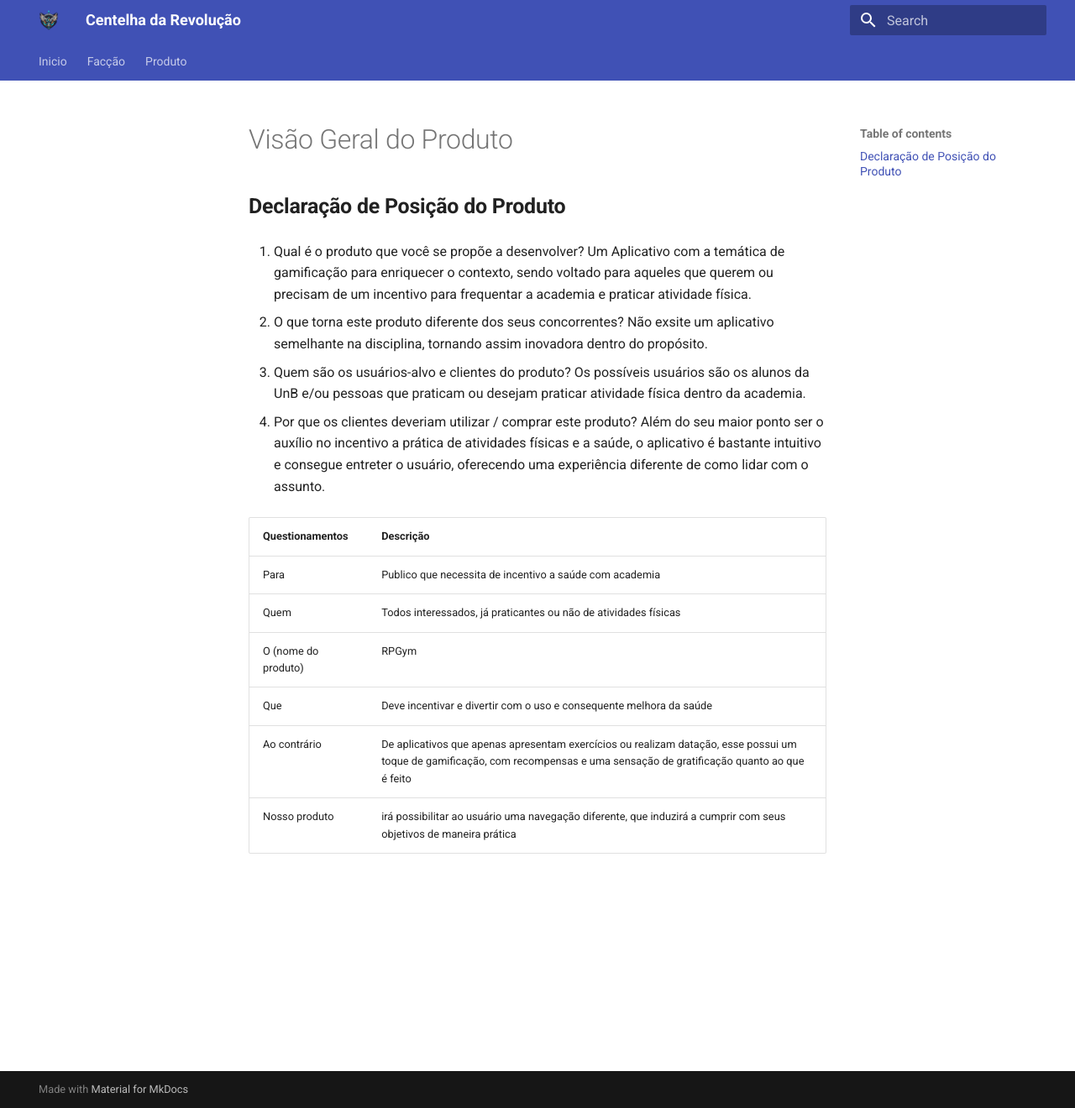
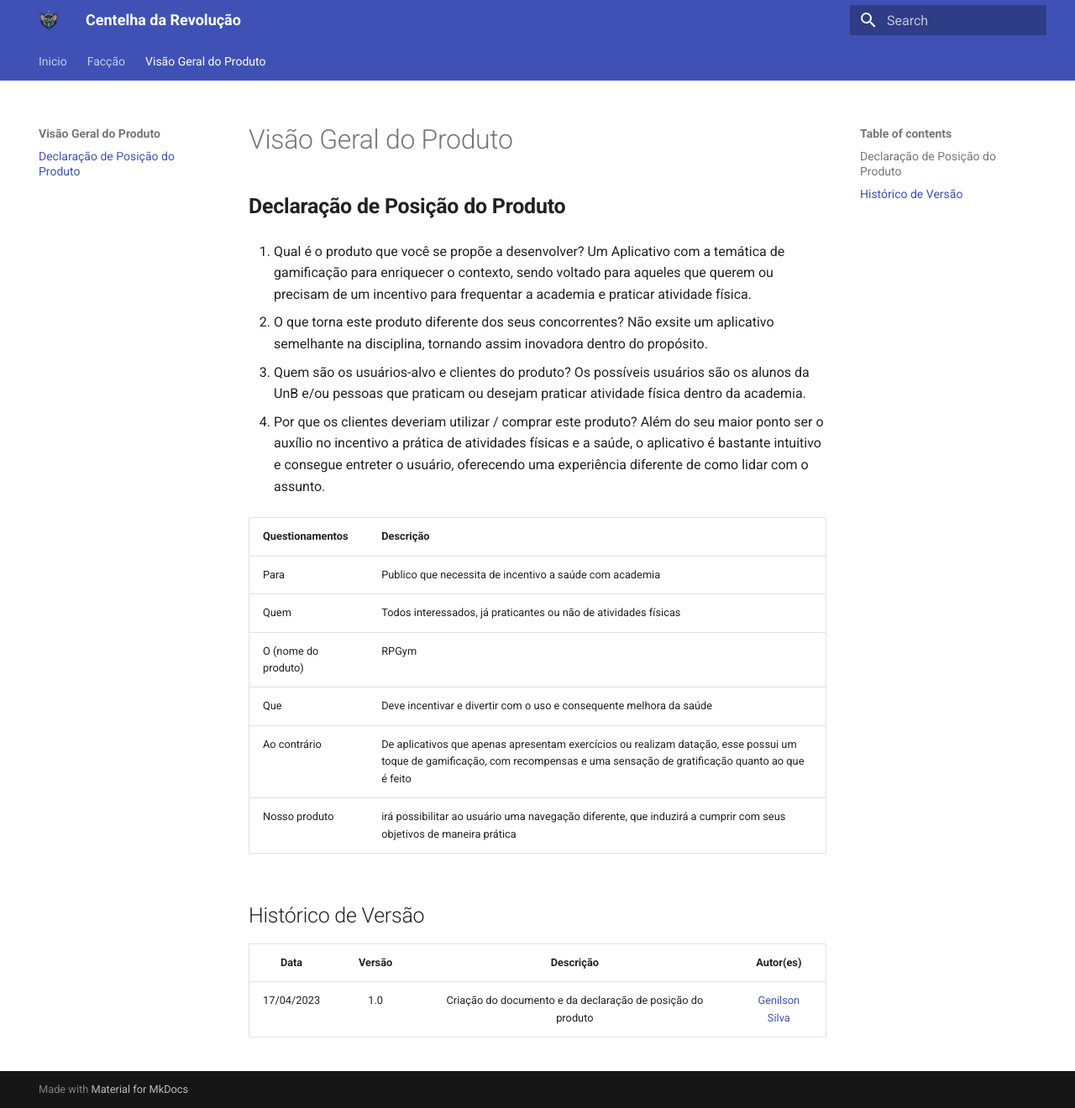
Before and after one commit to mdsreq-fga-unb/2024.1-RPGym, an MkDocs documentation site: the page built from docs/Produto/declaracao-de-posicao-do-produto.md, in a window 1280 px wide and 1320 px high. Shown: the whole window at 84% size. Built offline with MkDocs 1.6.1 and Material for MkDocs 9.7.7, drawn with Linux system fonts in a browser that asks for light colours.

Commit message:
Ajustando o Mkdocs com as novas pages

```diff
--- a/docs/declaracao-de-posicao-do-produto.md
+++ b/docs/Produto/declaracao-de-posicao-do-produto.md
@@ -18,3 +18,9 @@
 | Que                 | Deve incentivar e divertir com o uso e consequente melhora da saúde                                                                                  |
 | Ao contrário        | De aplicativos que apenas apresentam exercícios ou realizam datação, esse possui um toque de gamificação, com recompensas e uma sensação de gratificação quanto ao que é feito |
 | Nosso produto       | irá possibilitar ao usuário uma navegação diferente, que induzirá a cumprir com seus objetivos de maneira prática |
+
+## Histórico de Versão
+
+| Data | Versão                                   | Descrição                                          | Autor(es)                     |
+| :------------: | :--------------------------------------: | :-----------------------------------------------: | :--------------------------: |
+17/04/2023 | 1.0 | Criação do documento e da declaração de posição do produto | [Genilson Silva](https://github.com/GenilsonJrs) |
--- a/mkdocs.yml
+++ b/mkdocs.yml
@@ -19,4 +19,5 @@ extra_css:
 nav:
   - Inicio: index.md
   - Facção: faccao/faccao.md
-  - Produto: Produto/visao.md
+  - Visão Geral do Produto:
+    - Declaração de Posição do Produto: Produto/declaracao-de-posicao-do-produto.md
```
Also changed, not shown: docs/Produto/visao.md (deleted).
